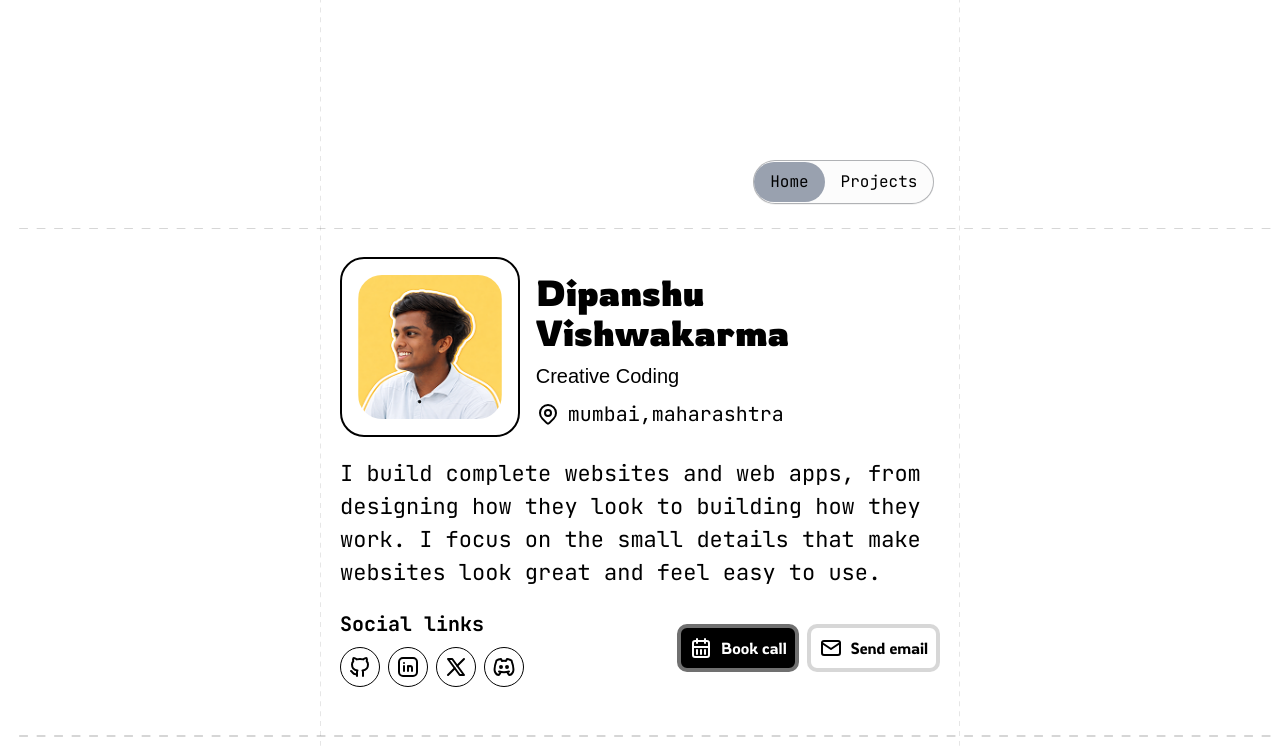
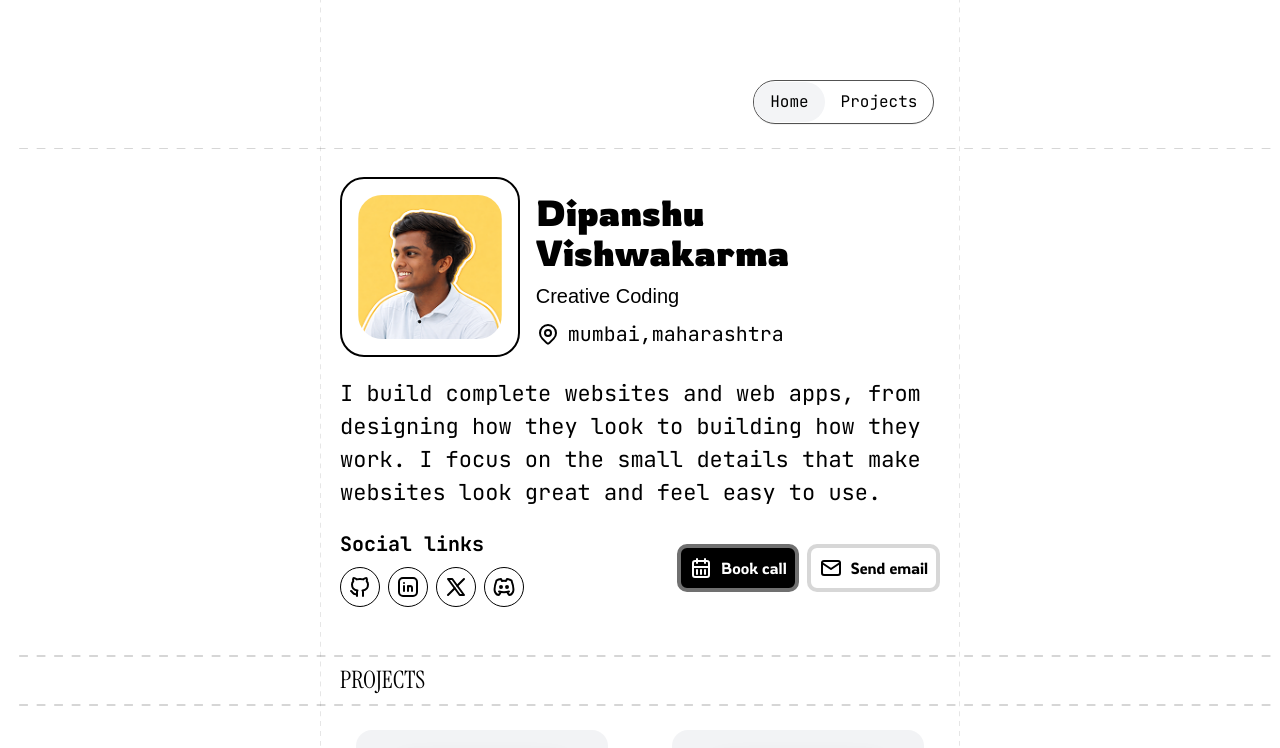
Before and after one commit to unknowdeepanshu/profile, a React (Vite) app: page / in a window 1280 px wide. Shown: the top 748 px of the page. Built offline with nearby package versions, Linux system fonts and the light colour scheme; a web font is replaced by a local one.

Commit message:
feat: update ConrtainerContens padding, modify Header component styles, and add current status to Projects component

```diff
--- a/src/components/conrtainerContens/conrtainerContens.tsx
+++ b/src/components/conrtainerContens/conrtainerContens.tsx
@@ -17,7 +17,7 @@ function ConrtainerContens({ children }: ConrtainerContensProps) {
         >
           <path d={path} fill="black" fill-opacity="0.2" />
         </svg>
-        <div className="absolute inset-x-0 pt-40">{children}</div>
+        <div className="absolute inset-x-0 pt-20">{children}</div>
 
         <svg
           width="1"
--- a/src/components/header/header.tsx
+++ b/src/components/header/header.tsx
@@ -21,7 +21,7 @@ function Header() {
   return (
     <>
       <div className="mb-6 flex h-11 w-full justify-end md:px-[14%] xl:px-[27%]">
-        <nav className="flex items-center rounded-3xl border border-gray-950/30 bg-zinc-100/30 shadow-2xs">
+        <nav className="flex items-center rounded-3xl border border-neutral-600 bg-white shadow-2xs">
           <ul className="flex">
             {navBar.map((item, index) => (
               <li
@@ -35,7 +35,7 @@ function Header() {
                 {activeItem === index && (
                   <motion.span
                     layoutId="nav-highlight"
-                    className="absolute inset-0 rounded-3xl bg-gray-400"
+                    className="absolute inset-0 rounded-3xl bg-gray-100"
                     transition={{ type: "spring", stiffness: 420, damping: 30 }}
                   />
                 )}
--- a/src/components/projects/projects.tsx
+++ b/src/components/projects/projects.tsx
@@ -15,6 +15,7 @@ function Projects() {
                   img={data.ProjectsImg}
                   description={data.ProjectsDescription}
                   name={data.projectsName}
+                  currentstatus={data.ProjectsStatus}
                 />
               );
           })}
```
